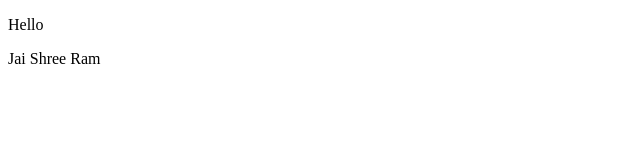
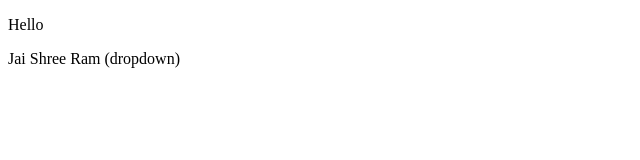
Before and after one commit to harsh1179/first, a plain HTML site: page index.html in a window 1280 px wide. Shown: the full height of the page, 0-640 px from the left. Drawn offline with Linux system fonts and the light colour scheme.

Commit message:
dropdown

```diff
--- a/index.html
+++ b/index.html
@@ -7,6 +7,6 @@
 </head>
 <body>
     <p>Hello</p>
-    <p>Jai Shree Ram</p>
+    <p>Jai Shree Ram (dropdown)</p>
 </body>
 </html>
```
